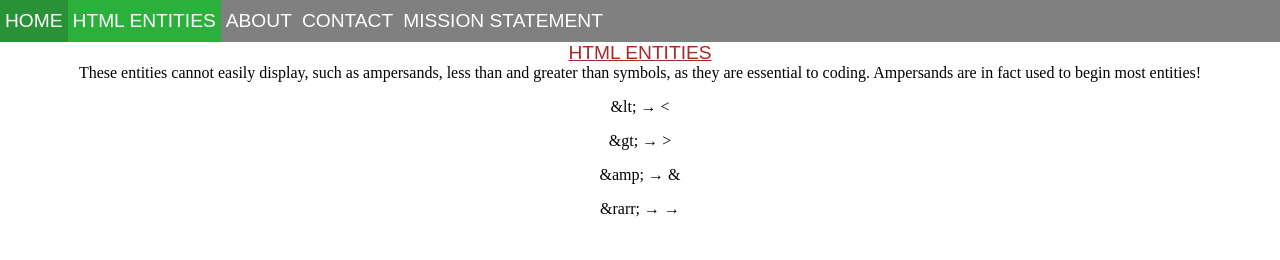
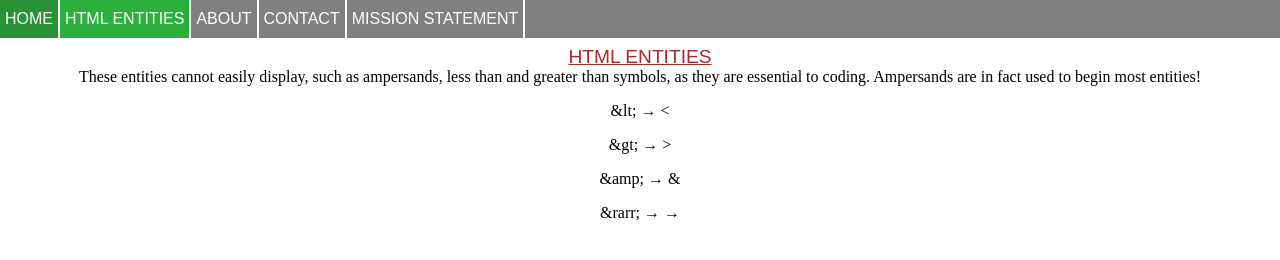
Before and after one commit to jacobsalladay/yt-Test, a plain HTML site: page doc-structure-before.html in a window 1280 px wide. Drawn offline with Linux system fonts and the light colour scheme.

Commit message:
Changed container class to be borderlesscontainer to avoid confusion.

```diff
--- a/doc-structure-before.html
+++ b/doc-structure-before.html
@@ -17,6 +17,7 @@
                     <a href="#">Mission Statement</a>
                 </div>
             </nav>
+            <div class="borderlesscontainer">
                 <div align="center"><div style="text-transform: uppercase; font-size: larger; font-family: Arial, Helvetica, sans-serif; color: brown; text-decoration: underline;">HTML Entities</div>
                 <div>These entities cannot easily display, such as ampersands, less than and greater than symbols, as they are essential to coding. Ampersands are in fact used to begin most entities!</div>
                 <p> &amp;lt; &rarr; &lt;</p>
--- a/styles.css
+++ b/styles.css
@@ -5,10 +5,13 @@
     width: 50%;
 }
 
-.container{
+.borderlesscontainer{
     margin:8px
 }
 
+.inline{
+    display: inline-block
+}
 body{
     margin:0px
 }
@@ -17,7 +20,7 @@ body{
     overflow: hidden;
     font-family: Arial, Helvetica, sans-serif;
     text-transform: uppercase;
-    font-size: 120%;
+    font-size: 100%;
     margin: 0px;
     padding:0px;
     width: 100%;
@@ -33,6 +36,8 @@ body{
     padding-bottom: 10px;
     padding-left: 5px;
     padding-right: 5px;
+    border-width:  2px;
+    border-style:hidden solid hidden hidden;
 
 }
 
```
